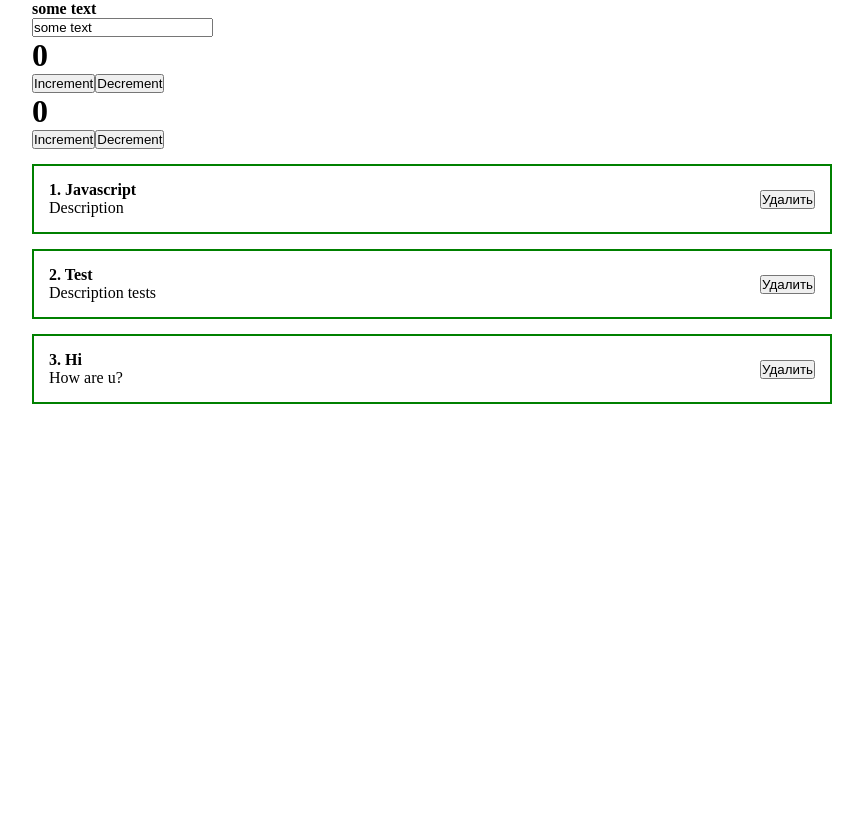
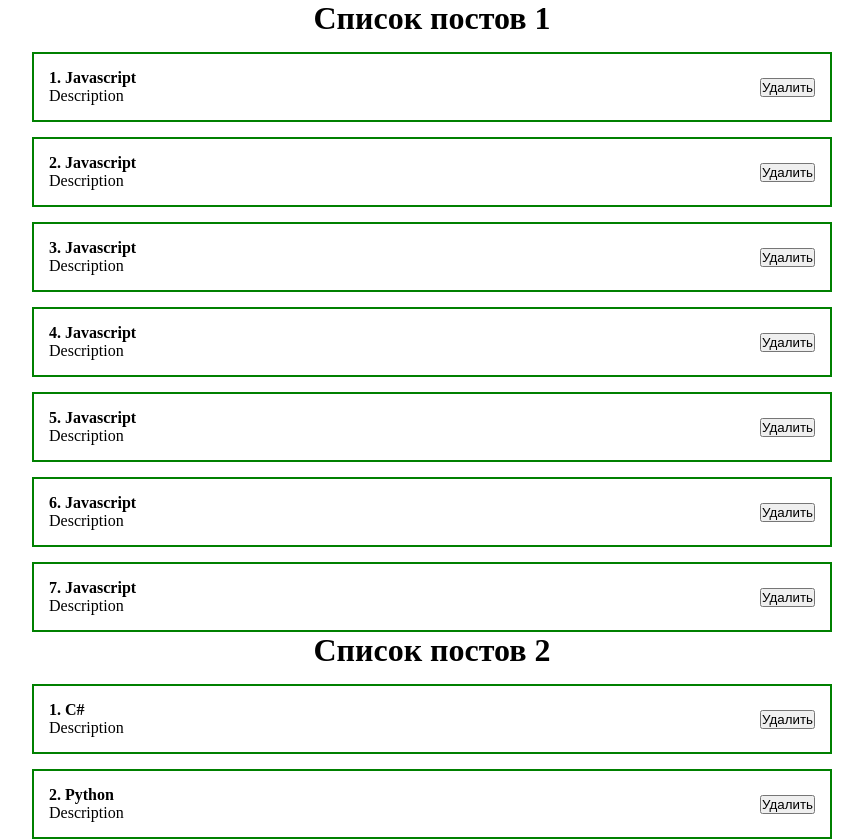
Before and after one commit to dmitry92ahv/learnReact, a React (Create React App) app in the folder my-app/: page / in a window 1280 px wide. Shown: the whole page, without its empty margins (208-1071 px from the left). Before the commit the page ends 800 px from the top, so only its background shows below. Built offline with nearby package versions, Linux system fonts and the light colour scheme.

Commit message:
create component PostList and transfer array like props

```diff
--- a/my-app/src/App.js
+++ b/my-app/src/App.js
@@ -2,32 +2,32 @@
 import ClassCounter from "./components/ClassCounter";
 import Counter from "./components/Counter";
 import PostItem from "./components/PostItem";
+import PostList from "./components/PostList";
 import "./styles/App.css";
 
 function App() {
 
+  const [posts, setPosts] = useState([
+    {id: 1, title: 'Javascript', body: 'Description'},
+    {id: 2, title: 'Javascript', body: 'Description'},
+    {id: 3, title: 'Javascript', body: 'Description'},
+    {id: 4, title: 'Javascript', body: 'Description'},
+    {id: 5, title: 'Javascript', body: 'Description'},
+    {id: 6, title: 'Javascript', body: 'Description'},
+    {id: 7, title: 'Javascript', body: 'Description'},
+  ])
 
-  const [value, setValue] = useState('some text');
+  const [posts2, setPosts2] = useState([
+    {id: 1, title: 'C#', body: 'Description'},
+    {id: 2, title: 'Python', body: 'Description'},
+  ])
 
 
   return (
     <div className="App">
-
-        <h4>{value}</h4>
-        <input value={value}
-          onChange={event => setValue(event.target.value)}
-        ></input>
-
-        <Counter/>
-        <ClassCounter/>
-
-
-        <PostItem post = {{id: 1, title: 'Javascript', body: 'Description'}}/>
-        <PostItem post = {{id: 2, title: 'Test', body: 'Description tests'}}/>
-        <PostItem post = {{id: 3, title: 'Hi', body: 'How are u?'}}/>
+        <PostList posts={posts} title ="Список постов 1"/>
+        <PostList posts={posts2} title ="Список постов 2"/>
     </div>
-
-
   );
 }
 
--- /dev/null
+++ b/my-app/src/components/PostList.jsx
@@ -0,0 +1,17 @@
+import React from 'react';
+import PostItem from './PostItem';
+
+const PostList = ({posts, title}) => {
+        return (
+            <div>
+                <h1 style={{textAlign: 'center'}}>
+                    {title}
+                </h1>
+                {posts.map((post )=>
+                    <PostItem post={post} key={post.id}/>
+                )}
+            </div>
+        );
+};
+
+export default PostList;
```
